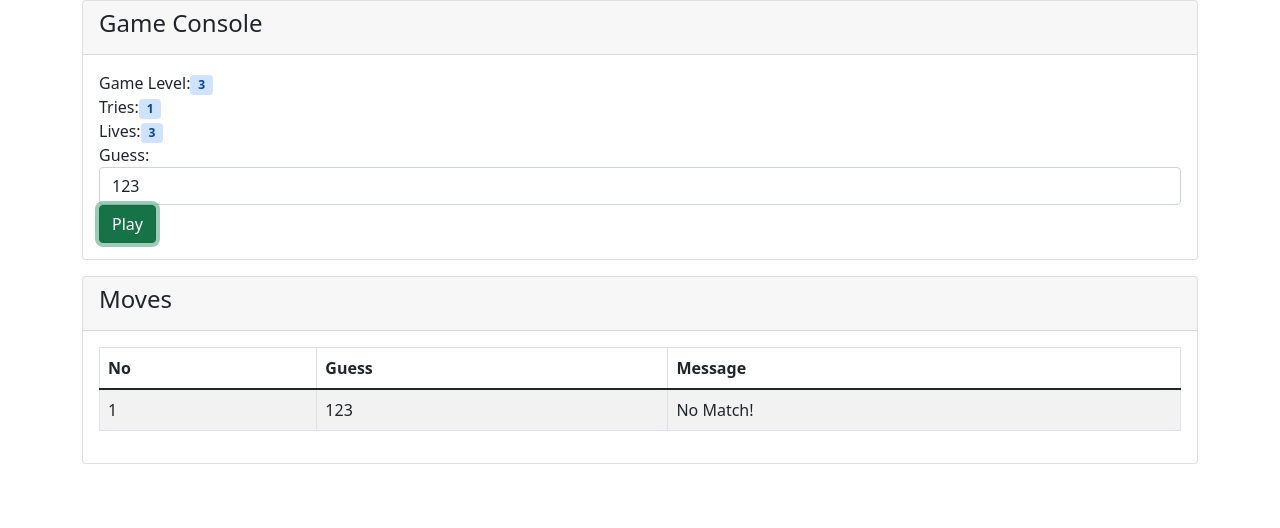
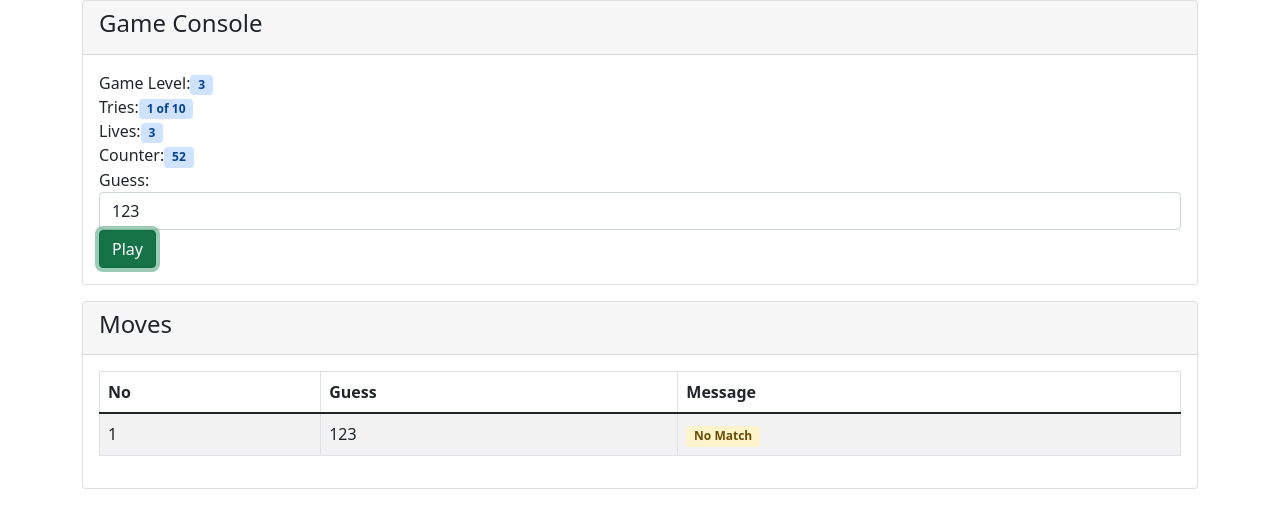
Before and after one commit to deepcloudlabs/dcl306-2022-apr-25, a React (Create React App) app in the folder mastermind-core-reactjs/: page / in a window 1280 px wide. Both pictures are taken after a click on the button "Play". Shown: the top 528 px of the page. Built offline with nearby package versions, Linux system fonts and the light colour scheme.

Commit message:
initial commit

```diff
--- a/mastermind-core-reactjs/src/App.js
+++ b/mastermind-core-reactjs/src/App.js
@@ -3,6 +3,7 @@ import {PureComponent} from "react";
 import CardHeader from "./components/CardHeader";
 import Badge from "./components/Badge";
 import Move from "./model/Move";
+import MoveEvaluation from "./components/MoveEvaluation";
 // Components: i) Stateless       ii) Stateful : App
 //                function App()      class App { }
 //                Badge,CardHeader    function App(){ React Hooks }
@@ -19,8 +20,8 @@ import Move from "./model/Move";
 
 
 class App extends PureComponent {
-    constructor(context, props) {
-        super(context);
+    constructor(props, context) {
+        super(props, context);
         this.state = { // view model
             game: {
                 secret: this.createSecret(3),
@@ -39,12 +40,32 @@ class App extends PureComponent {
         };
     }
 
+    componentDidMount() {
+        console.log("componentDidMount() is running...")
+        setInterval(this.countDown, 1000);
+    }
+
+    countDown = () => {
+        let game = {...this.state.game};
+        game.counter--;
+        console.log(game.counter)
+        if (game.counter <= 0) {
+            game.lives--;
+            if (game.lives === 0) {
+                //TODO: Player loses!
+            } else {
+                this.initGame(game);
+            }
+        }
+        this.setState({game});
+    }
+
     handleInputChange = (e) => {
         let value = Number(e.target.value);
         let game = {...this.state.game}; // cloning the state
         game.guess = value; //
         this.setState({game}, () => {
-            console.log(this.state.game.guess);
+            // console.log(this.state.game.guess);
         }); // async
     }
 
@@ -100,7 +121,7 @@ class App extends PureComponent {
                 }
             }
         }
-        return new Move(guess,perfectMatch, partialMatch);
+        return new Move(guess, perfectMatch, partialMatch);
     }
 
     createDigit = (min, max) => {
@@ -139,10 +160,13 @@ class App extends PureComponent {
                                value={this.state.game.gameLevel}></Badge>
                         <Badge id="tries"
                                label="Tries"
-                               value={this.state.game.numberOfMoves}></Badge>
+                               value={this.state.game.numberOfMoves + " of " + this.state.game.maxNumberOfMoves}></Badge>
                         <Badge id="lives"
                                label="Lives"
                                value={this.state.game.lives}></Badge>
+                        <Badge id="counter"
+                               label="Counter"
+                               value={this.state.game.counter}></Badge>
                         <div className="form-group">
                             <label htmlFor="guess">Guess:</label>
                             <input type="text"
@@ -163,19 +187,19 @@ class App extends PureComponent {
                     <div className="card-body">
                         <table className="table table-bordered table-responsive table-hover table-striped">
                             <thead>
-                                <tr>
-                                    <th>No</th>
-                                    <th>Guess</th>
-                                    <th>Message</th>
-                                </tr>
+                            <tr>
+                                <th>No</th>
+                                <th>Guess</th>
+                                <th>Message</th>
+                            </tr>
                             </thead>
                             <tbody>
                             {
                                 this.state.game.moves.map((move, index) =>
                                     <tr key={move.guess + index.toString()}>
-                                        <td>{index+1}</td>
+                                        <td>{index + 1}</td>
                                         <td>{move.guess}</td>
-                                        <td>{move.message}</td>
+                                        <td><MoveEvaluation move={move} /></td>
                                     </tr>
                                 )
                             }
--- /dev/null
+++ b/mastermind-core-reactjs/src/components/MoveEvaluation.js
@@ -0,0 +1,18 @@
+export default function MoveEvaluation(props) {
+    let partial = "";
+    let perfect = "";
+    let noMatch = "";
+    if (props.move.perfectMatch === 0 && props.move.partialMatch === 0)
+        noMatch = <span className="badge alert-warning">No Match</span>;
+    if (props.move.perfectMatch > 0)
+        perfect = <span className="badge alert-success">{props.move.perfectMatch}</span>;
+    if (props.move.partialMatch > 0)
+        partial = <span className="badge alert-danger">{props.move.partialMatch}</span>;
+    return (
+        <>
+            {partial}
+            {perfect}
+            {noMatch}
+        </>
+    );
+}
```
